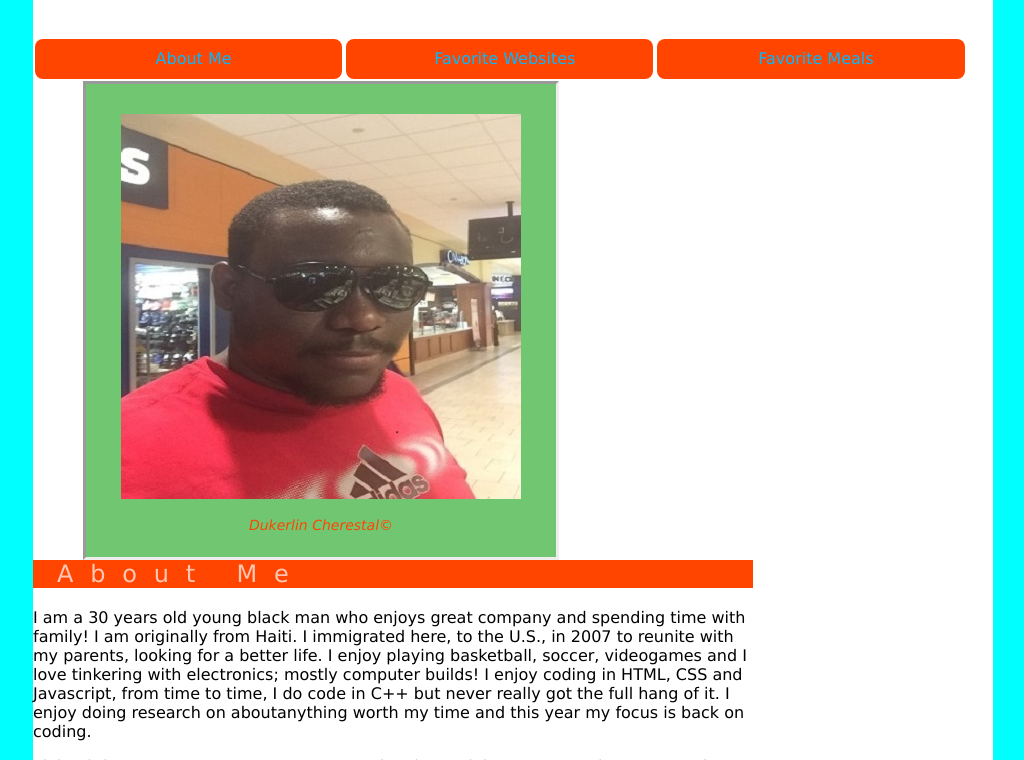
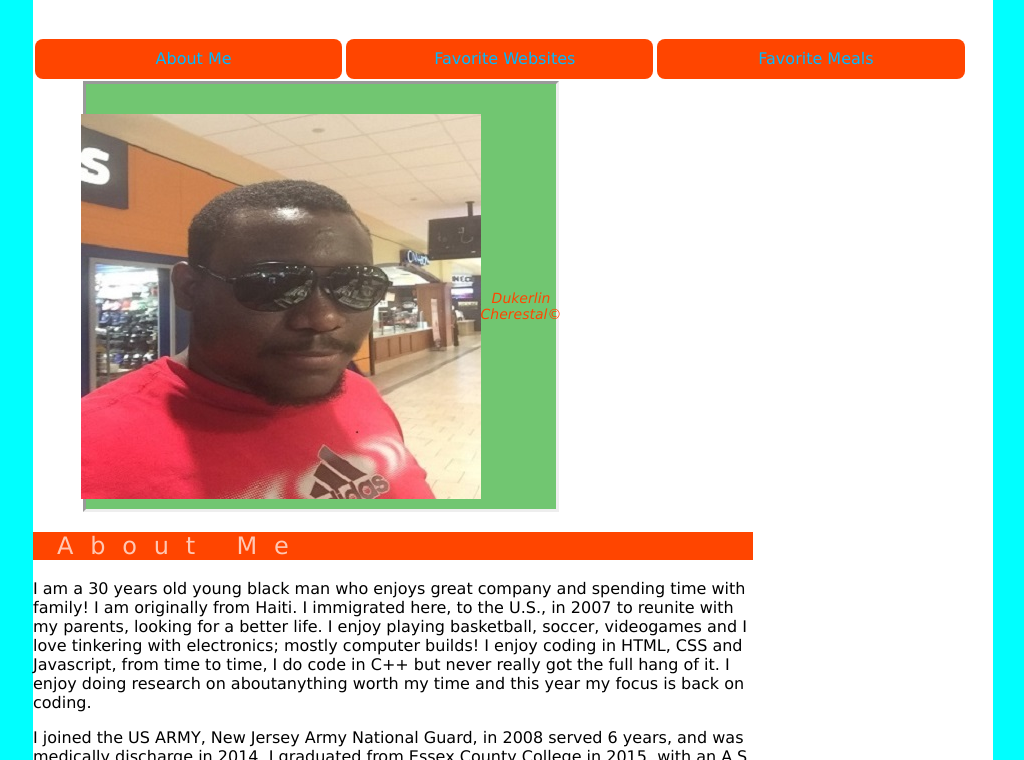
Before and after one commit to SUperdetail87/SUperdetail87.github.io, a plain HTML site: page index.htm in a window 1280 px wide. Shown: the part 650-1410 px from the top of the page, without its empty margins (135-1159 px from the left). Drawn offline with Linux system fonts and the light colour scheme.

Commit message:
Update cpt330.css

```diff
--- a/cpt330.css
+++ b/cpt330.css
@@ -69,9 +69,10 @@ header h2 {
 }
 
 aside {
-	text-align: center;
+	display: flex;
+	justify-content: center;
+	align-items: center;
 	background-color: rgb(113,198,113);
-	float: left;
 	width: 450px;
 	padding: 30px 10px 10px 10px;
 	border-style: inset;
```
